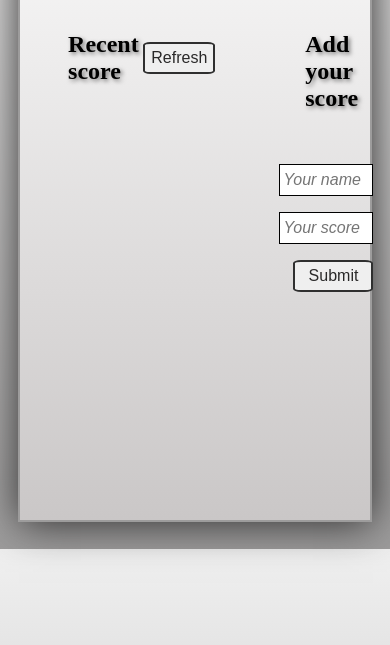
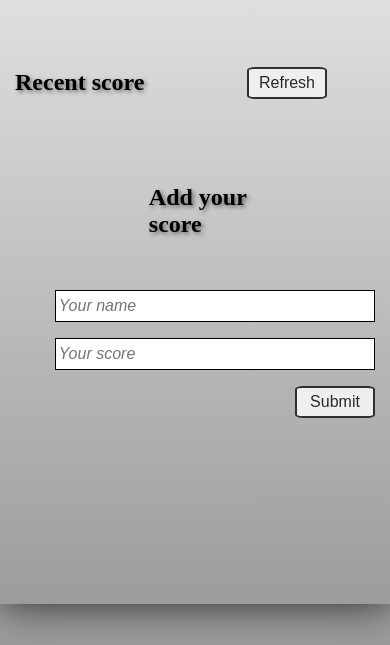
Before and after one commit to pushkar1995/leaderboard, a website built with webpack: page src/index.html in a window 390 px wide. Shown: the part 199-844 px from the top of the page. Built offline with nearby package versions, Linux system fonts and the light colour scheme.

Commit message:
Add styling to the Leaderboard

```diff
--- a/src/index.css
+++ b/src/index.css
@@ -119,3 +119,67 @@ button:active {
   color: red;
   display: none;
 }
+
+::-webkit-scrollbar {
+  width: 15px;
+}
+
+::-webkit-scrollbar-track {
+  background: #fff;
+  border-right: 1px solid #7b7b7b;
+}
+
+::-webkit-scrollbar-thumb {
+  background: linear-gradient(to bottom, #e2e0e0, #706f6f);
+  border-right: 1px solid gray;
+}
+
+@media screen and (min-width: 320px) and (max-width: 768px) {
+  body {
+    margin: 0;
+    padding: 0;
+    height: 100vh;
+  }
+
+  .container {
+    border: 2px solid #9d9c9c;
+    background: linear-gradient(to bottom, #f0f0f0, #9d9c9c);
+    box-shadow: 1px 1px 40px #2a2929;
+    width: 100%;
+    margin: 0;
+    padding: 0;
+    height: auto;
+    display: flex;
+    flex-direction: column;
+    justify-content: flex-start;
+    align-items: center;
+  }
+
+  h1 {
+    margin-top: 6.5rem;
+  }
+
+  .bigger {
+    margin-top: 16rem;
+  }
+
+  .container2 {
+    height: auto;
+    padding: 1rem;
+    display: flex;
+    flex-direction: column;
+  }
+
+  .recentDiv {
+    width: 80vw;
+  }
+
+  .score {
+    width: 80vw;
+  }
+
+  #nameInput,
+  #scoreInput {
+    width: 80vw;
+  }
+}
```
